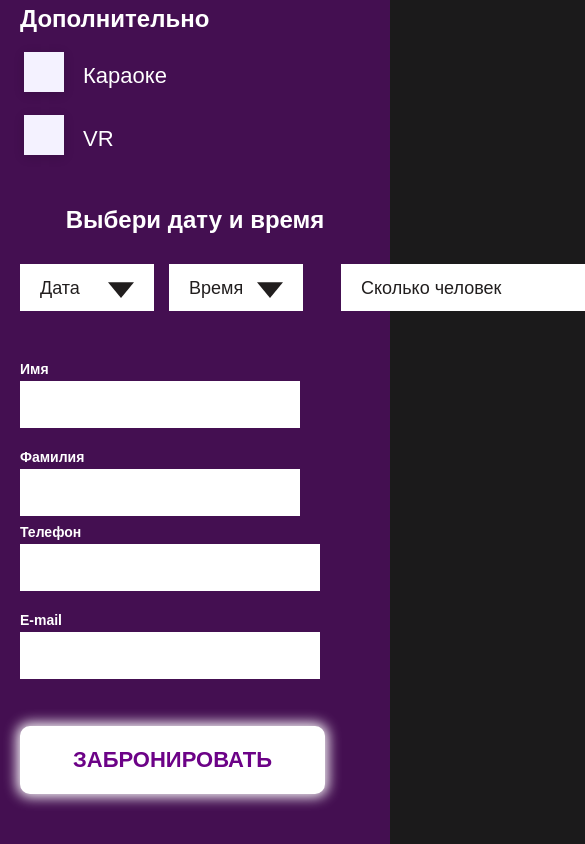
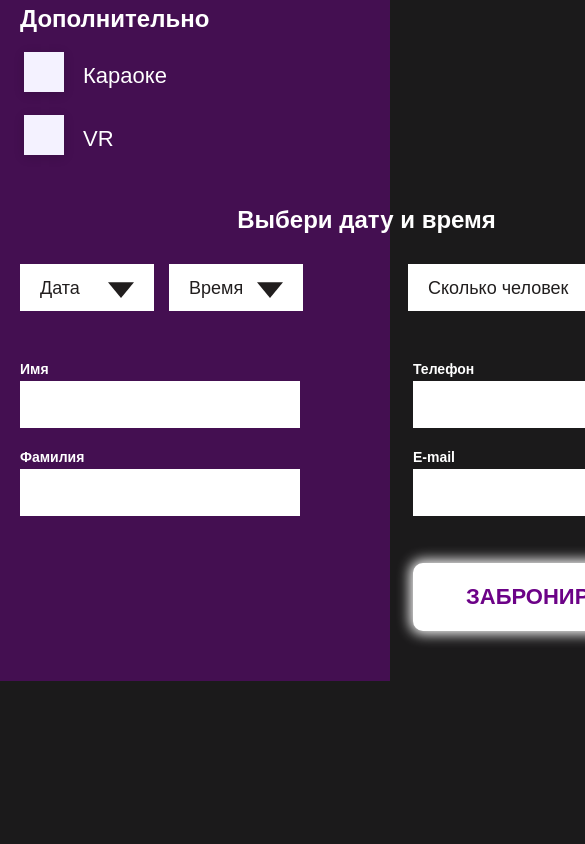
Before and after one commit to K-Nurakhmet/gameoverGO, a plain HTML site: page index.html in a window 390 px wide. Shown: the part 2388-3232 px from the top of the page, 585 px wide, since content can reach past the window. After the commit the page ends 3069 px from the top, so only its background shows below. Drawn offline with Linux system fonts and the light colour scheme.

Commit message:
input 900px

```diff
--- a/css/booking.css
+++ b/css/booking.css
@@ -430,11 +430,9 @@
   }
 
   .booking-form__order-inner {
-    display: grid;
-    grid-template-columns: 280px 1fr 300px;
-    /* flex-direction: row;
+    flex-direction: row;
     gap: 105px;
-    max-width: 100%; */
+    max-width: 100%;
     margin: 0 0 42px;
   }
 
```
